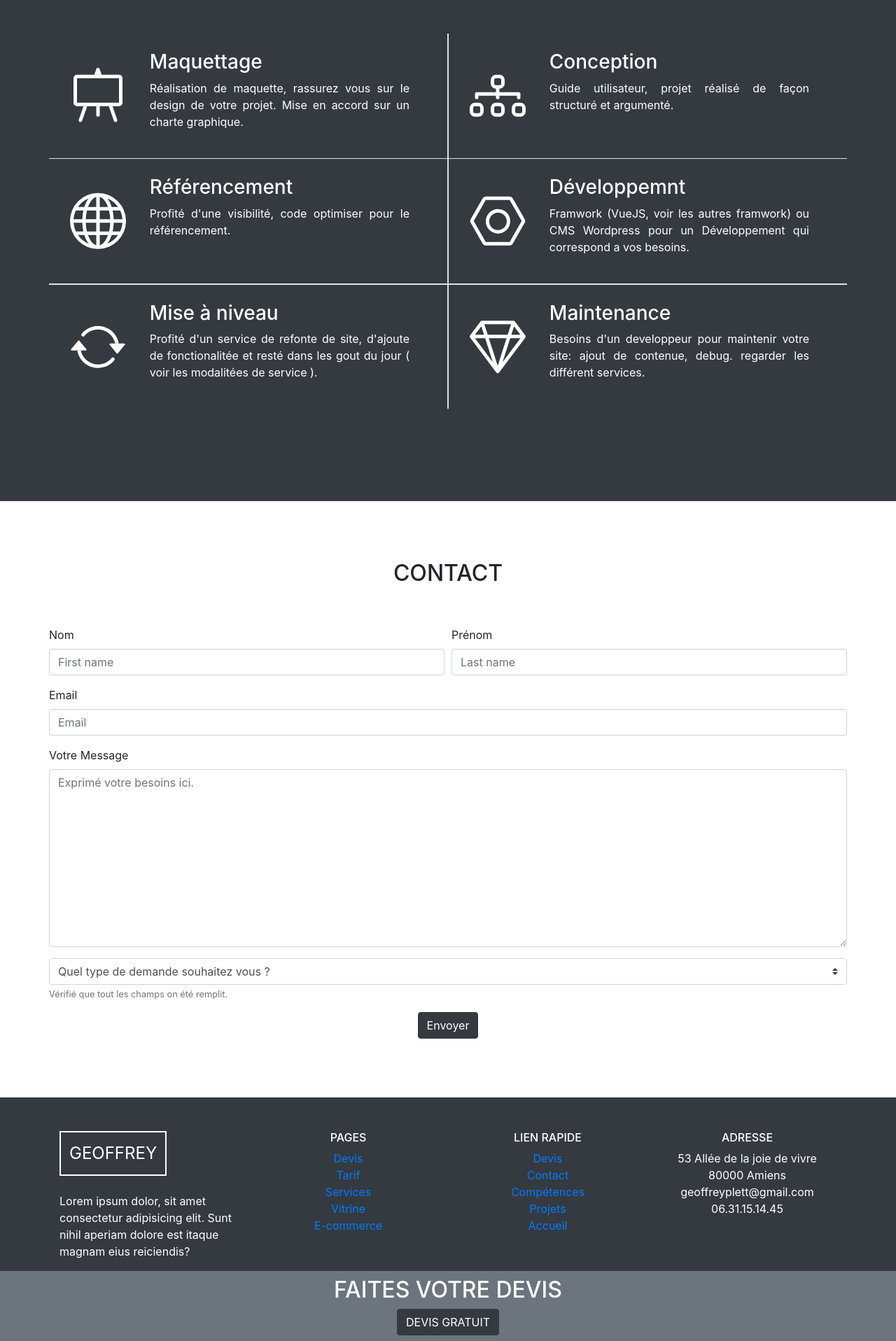
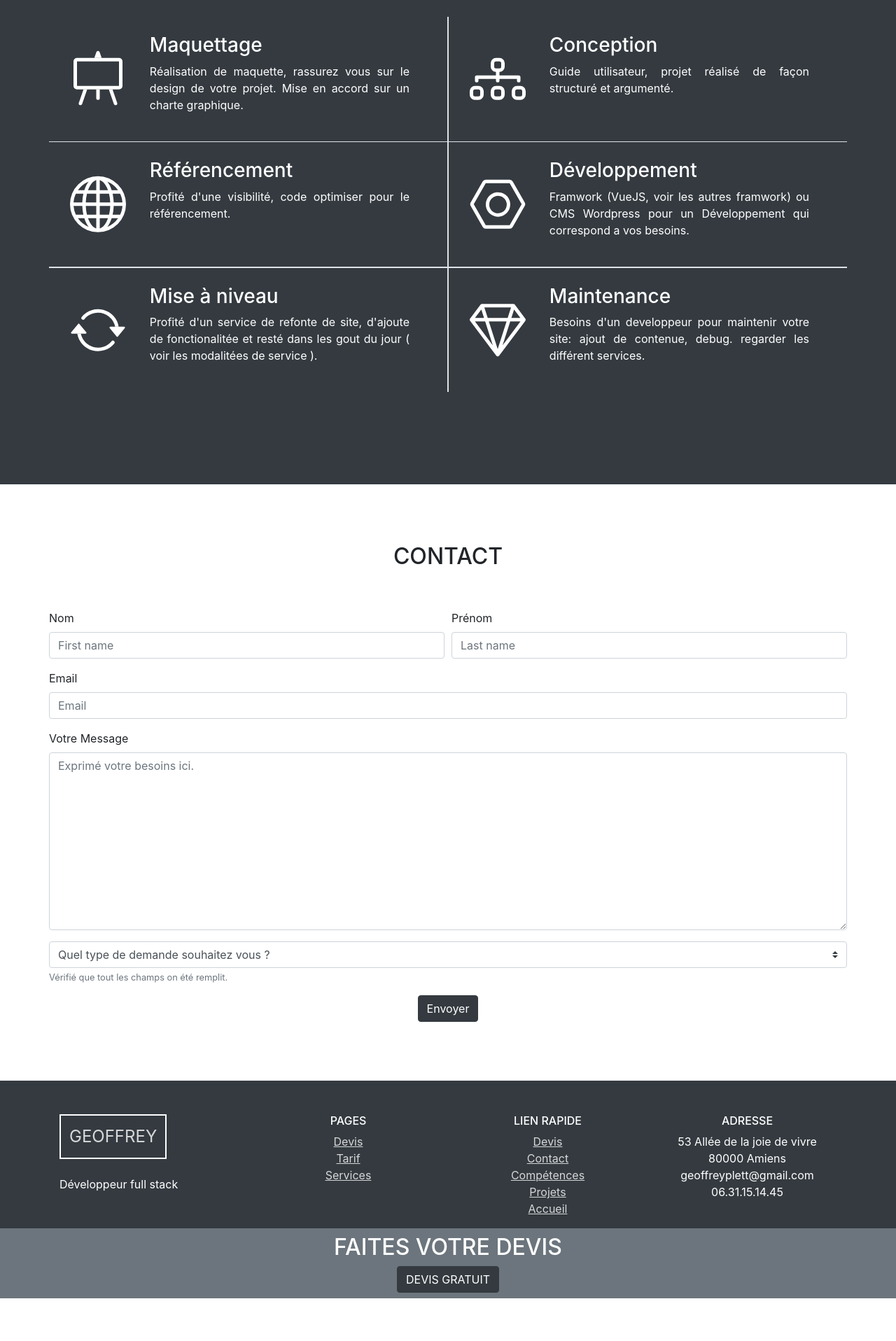
Before and after one commit to GeoffreyPlet/portfolio, a PHP site: page / in a window 1280 px wide. Shown: the part 2040-3956 px from the top of the page at 70% size. After the commit the page ends 3895 px from the top, so only its background shows below. Run offline with PHP 8.4, Linux system fonts and the light colour scheme.

Commit message:
Add content text

```diff
--- a/Portfolio/css/style.css
+++ b/Portfolio/css/style.css
@@ -118,4 +118,13 @@
 footer h3{
     font-size: 1em;
 }
+footer a{
+    text-decoration: underline;
+    color: #fff;
+    opacity: 0.8;
+}
+footer a:hover{
+    text-decoration: none;
+    color: #fff;
+}
 /* FIN Class footer */
--- a/Portfolio/index.html
+++ b/Portfolio/index.html
@@ -121,12 +121,12 @@
                     <path d="M3 3.5a.5.5 0 1 1-1 0 .5.5 0 0 1 1 0zm1.5 0a.5.5 0 1 1-1 0 .5.5 0 0 1 1 0zm1.5 0a.5.5 0 1 1-1 0 .5.5 0 0 1 1 0z"/>
                 </svg>
                 <h3 class="py-2 text-uppercase">
-                    full responsive
+                    Pages dynamique
                 </h3>
                 <p class="py-2">
-                    Lorem ipsum dolor sit amet consectetur adipisicing elit. Nulla aperiam est unde.
+                    Des animations de contenu non intrusives pour votre projet.
                 </p>
-            </div>
+            </di embelliv>
             <!-- FIN column 4 row header -->
 
         </div>
@@ -140,9 +140,9 @@
 
         <!-- DEBUT section #demos -->
         <section id="demos" class="container">
-            <h2 class="text-uppercase text-center">Geoffrey <span class="text-warning">demos</span></h2>
+            <h2 class="text-uppercase text-center">Geoffrey <span class="text-warning">projets</span></h2>
             <hr class="w-25">
-            <p class="text-center">You can select your demo below</p>
+            <p class="text-center">Selecter un projet</p>
             <div class="row pt-5">
                 <ul class="text-uppercase d-flex w-100 justify-content-around">
                     <li class="pointer" onclick="affiche('all')" id="btn-all">Tout</li>
@@ -275,7 +275,7 @@
                         </div>
                         <div class="col-lg-10">
                             <h3 class="px-4">
-                                Développemnt
+                                Développement
                             </h3>
                             <p class="px-4 text-justify">
                                 Framwork (VueJS, voir les autres framwork) ou CMS Wordpress pour un Développement qui correspond a vos besoins.
@@ -387,7 +387,7 @@
                        <a href="#accueil">geoffrey</a>
                     </div>
                     <p class="pt-4">
-                        Lorem ipsum dolor, sit amet consectetur adipisicing elit. Sunt nihil aperiam dolore est itaque magnam eius reiciendis?
+                        Développeur full stack
                     </p>
                 </div>
                 <div class="col-lg-3 text-center">
@@ -401,12 +401,6 @@
                         </li>
                         <li>
                             <a href="#competence">Services</a>
-                        </li>
-                        <li>
-                            <a href="">Vitrine</a>
-                        </li>
-                        <li>
-                            <a href="">E-commerce</a>
                         </li>
                     </ul>
                 </div>
```
Also changed, not shown: 2 other files.
